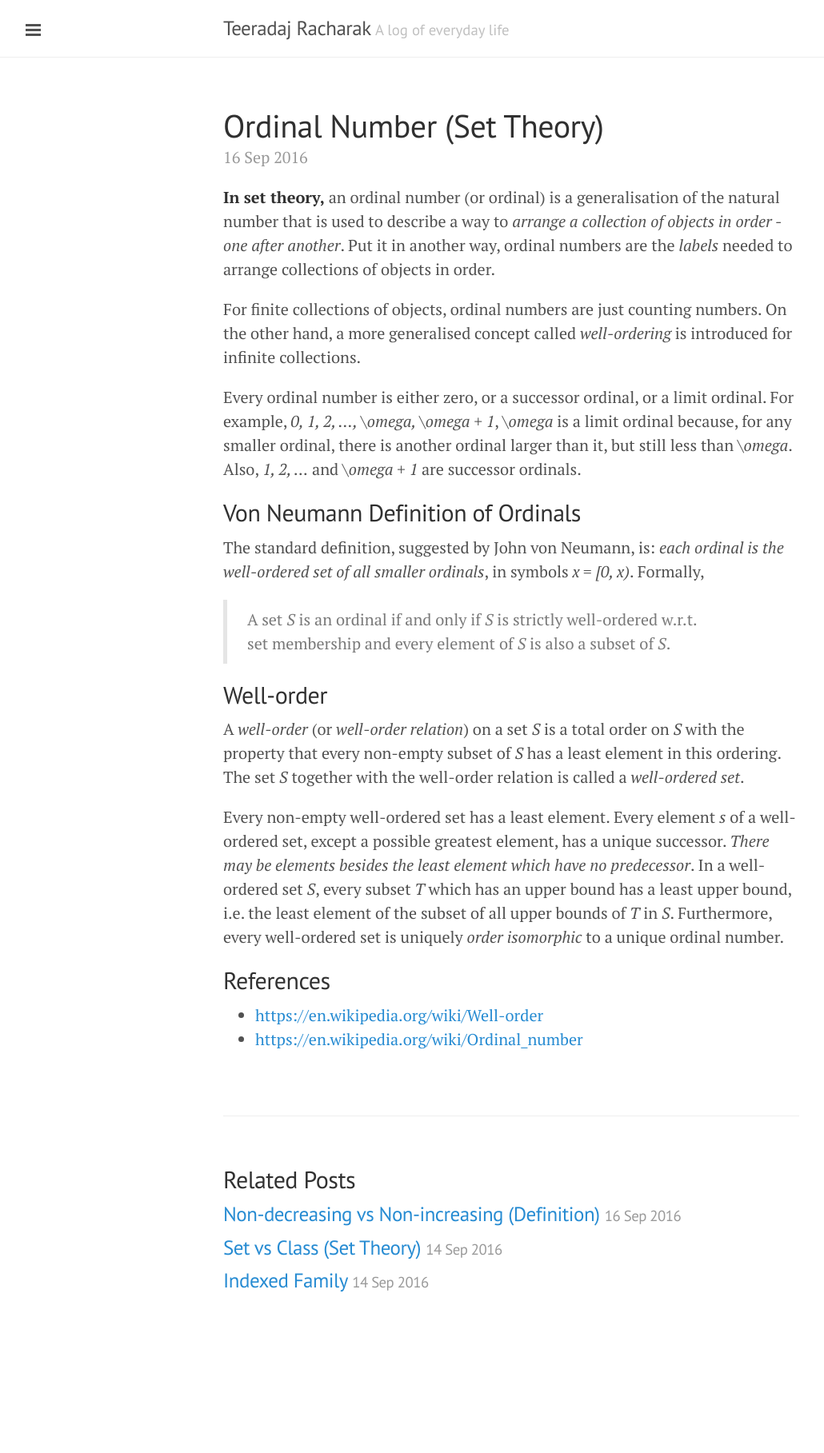
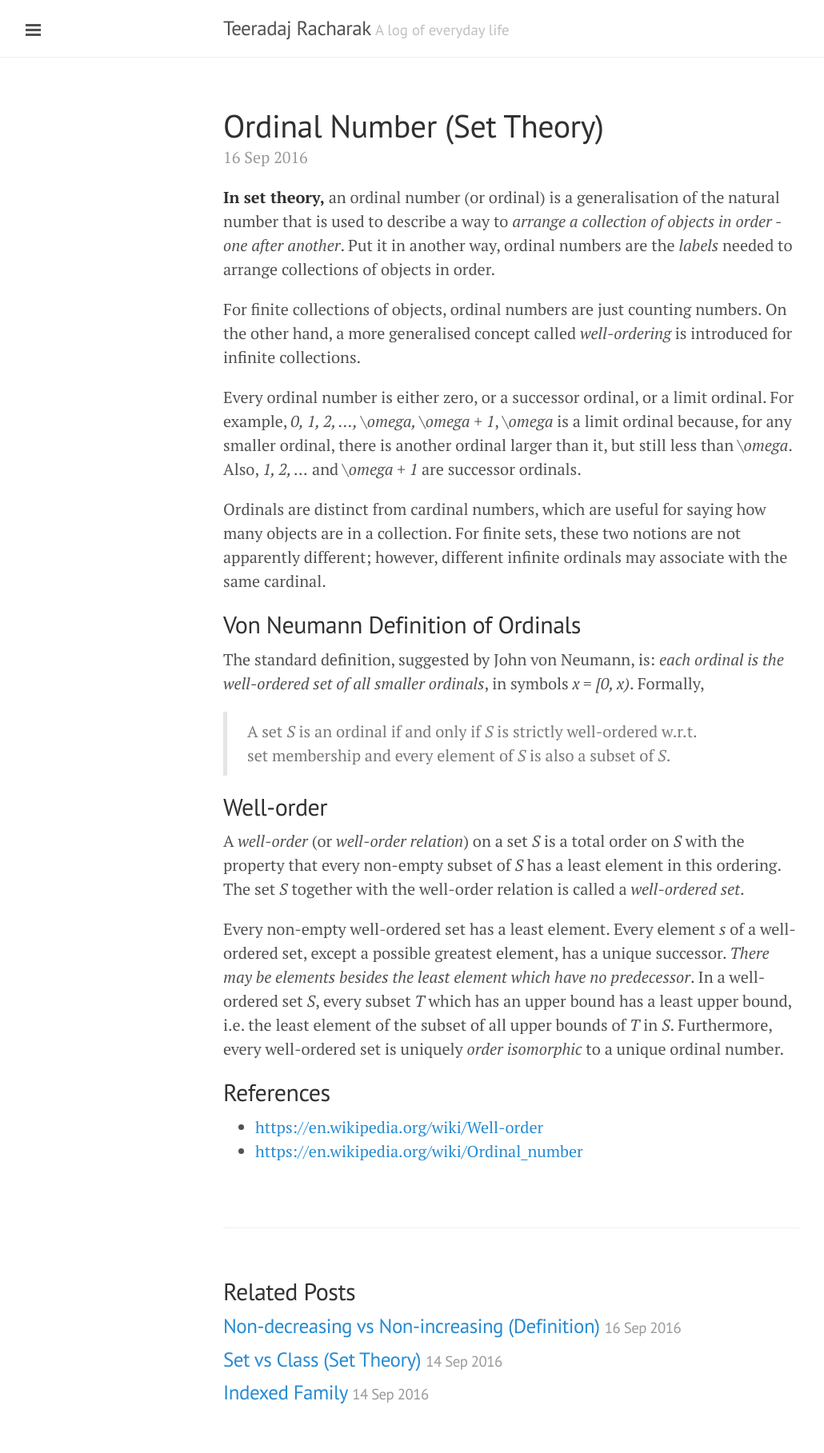
Before and after one commit to xlives/xlives.github.io, a Jekyll site: the page built from _posts/2016-09-16-ordinal-number-set-theory.markdown, in a window 1280 px wide. Shown: the whole page at 80% size, without its empty margins (1-1031 px from the left). Built offline with Jekyll 4.4.1, drawn with Linux system fonts in a browser that asks for light colours; before the commit the page ends 1677 px from its top, so only the background shows below that.

Commit message:
Post update: Ordinal Number (Set Theory)

```diff
--- a/_posts/2016-09-16-ordinal-number-set-theory.markdown
+++ b/_posts/2016-09-16-ordinal-number-set-theory.markdown
@@ -10,6 +10,8 @@ generalised concept called *well-ordering* is introduced for infinite collection
 
 Every ordinal number is either zero, or a successor ordinal, or a limit ordinal. For example,
 *0, 1, 2, ..., \omega, \omega + 1*, *\omega* is a limit ordinal because, for any smaller ordinal, there is another ordinal larger than it, but still less than *\omega*. Also, *1, 2, ...* and *\omega + 1* are successor ordinals.
+
+Ordinals are distinct from cardinal numbers, which are useful for saying how many objects are in a collection. For finite sets, these two notions are not apparently different; however, different infinite ordinals may associate with the same cardinal.
 
 ## Von Neumann Definition of Ordinals
 
```
